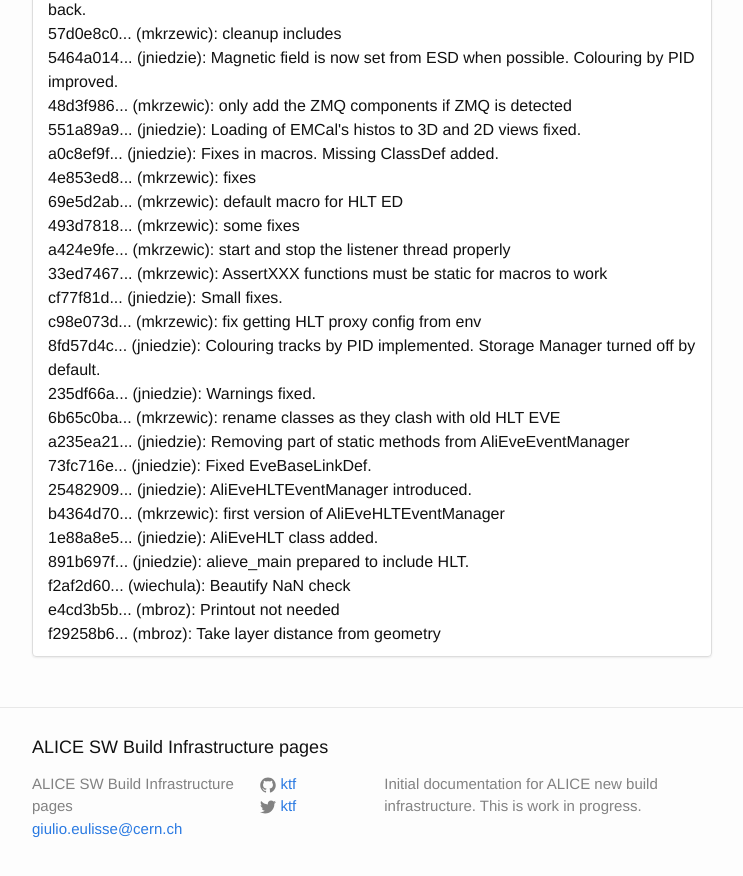
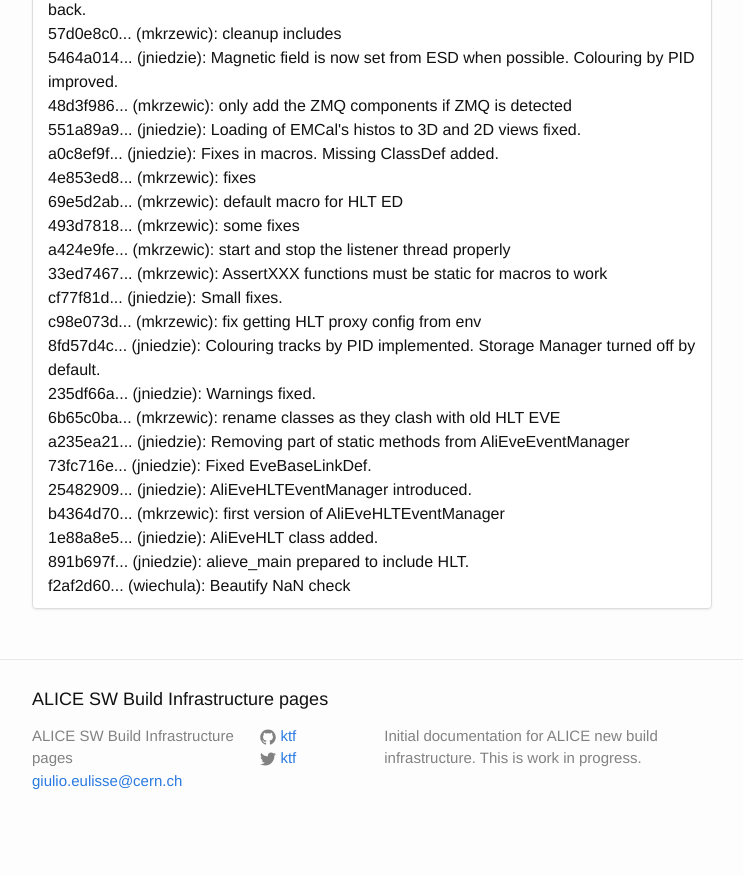
Before and after one commit to alisw/alisw.github.io, a Jekyll site: the page built from index.html, in a window 1280 px wide and 900 px high, scrolled down 3527 px. Shown: the top 876 px of the window, without its empty margins (268-1011 px from the left). Built offline with Jekyll 4.4.1, drawn with Linux system fonts in a browser that asks for light colours; nearby versions of some CDN libraries; after the commit the page ends 4379 px from its top, so only the background shows below that.

Commit message:
Updated results.

```diff
--- a/_data/commits-aliroot-master.yaml
+++ b/_data/commits-aliroot-master.yaml
@@ -553,13 +553,3 @@
  message: >-
     Beautify NaN check
  author: !!str wiechula
--
- commit: "e4cd3b5b933e1e40062eef979ccd2c6711c18f44"
- message: >-
-    Printout not needed
- author: !!str mbroz
--
- commit: "f29258b6afd30b0fd9a8b56d1c9ffb85b8ad8c66"
- message: >-
-    Take layer distance from geometry
- author: !!str mbroz
```
Also changed, not shown: _data/build.json (+1 -1 lines).
